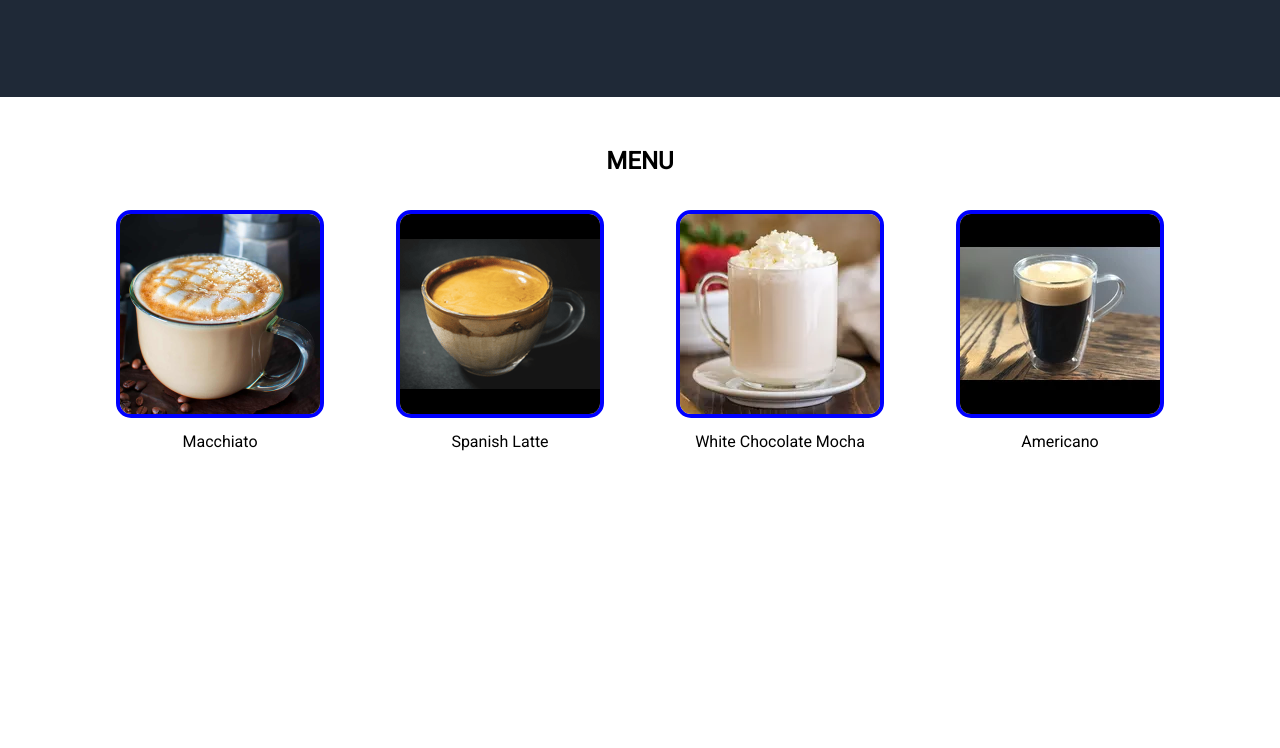
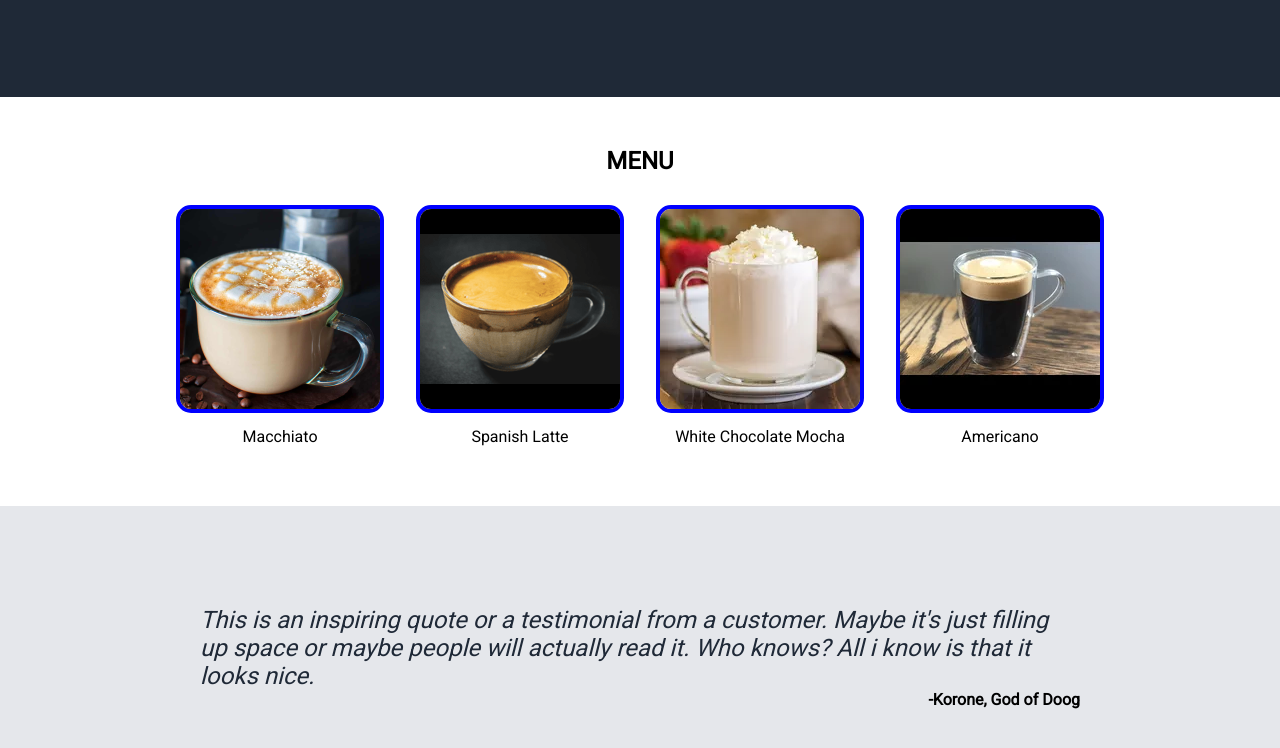
Before and after one commit to nothoru/toffeecoffee, a plain HTML site: page index.html in a window 1280 px wide. Shown: the part 516-1264 px from the top of the page. Before the commit the page ends 1027 px from the top, so only its background shows below. Drawn offline with Linux system fonts and the light colour scheme.

Commit message:
quote section done

```diff
--- a/index.html
+++ b/index.html
@@ -72,5 +72,15 @@
     </div>
 
 
+    <div class="quote">
+
+        <div class="q-container">
+            <p>This is an inspiring quote or a testimonial from a customer. Maybe it's just filling up space or maybe people will actually read it. Who knows? All i know is that it looks nice.</p>
+            <b>-Korone, God of Doog</b>
+        </div>
+
+    </div>
+
+
 </body>
 </html>
--- a/style.css
+++ b/style.css
@@ -69,7 +69,6 @@ a{
 .info-container img{
     border: 4px solid blue;
     border-radius: 15px;
-    margin: 5px 20px 0px 20px;
 }
 
 .info-container p{
@@ -79,3 +78,31 @@ a{
 h2{
     padding-bottom: 30px;
 }
+
+
+.quote{
+    display: flex;
+    padding: 100px 200px;
+    justify-content: center;
+    align-items: center;
+    background-color: #E5E7EB;
+}
+
+
+.q-container{
+    display: flex;
+    flex-direction: column;
+    flex-basis: 1000px;
+}
+
+.q-container p{
+    font-size: 24px;
+    font-weight: lighter;
+    font-style: italic;
+    color: #1f2937;
+
+}
+
+.q-container b{
+    align-self: flex-end;
+}
```
